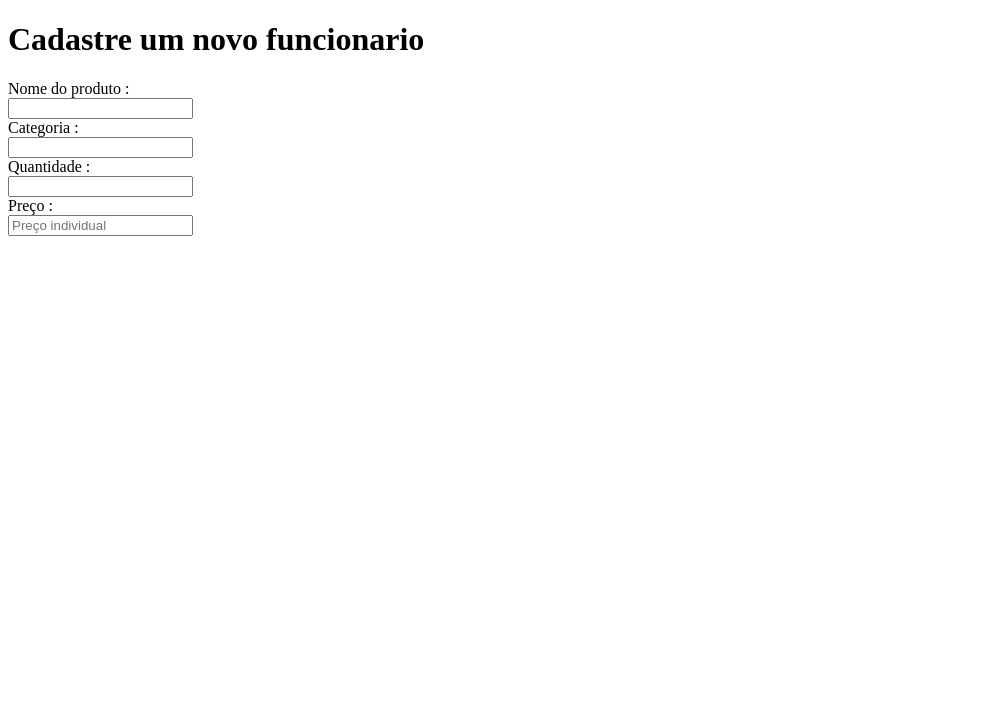
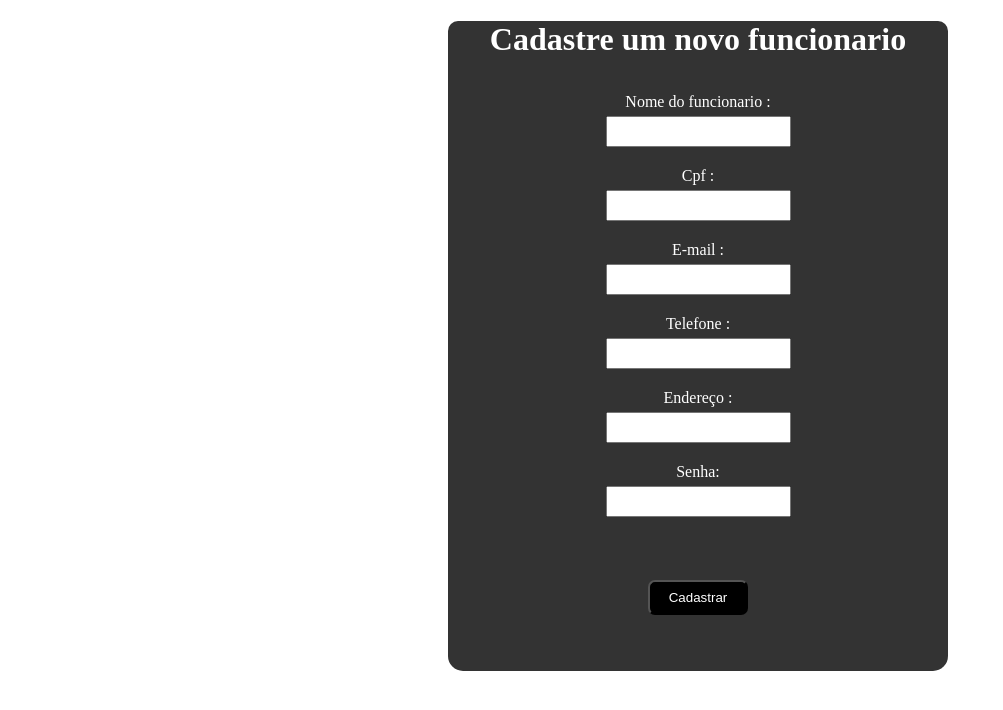
Before and after one commit to matheuscorreaprestes/Estoque, a plain HTML site: page pages/novousu.html in a window 1280 px wide. Shown: the whole page, without its empty margins (0-1003 px from the left). Drawn offline with Linux system fonts and the light colour scheme.

Commit message:
Sistema pronto, sem banco de dados

```diff
--- a/estilos/funcoes.css
+++ b/estilos/funcoes.css
@@ -1,5 +1,5 @@
 body{
-    margin-left: 30%;
+    margin-left: 35%;
     width: 500px;
     height: 700px;
 }
@@ -36,6 +36,13 @@ button{
     color: white;
 }
 
+#alll{
+    background-color: #333;
+    width: 500px;
+    height: 650px;
+    border-radius: 15px;
+}
+
 #all{
     background-color: #333;
     width: 500px;
@@ -46,3 +53,13 @@ button{
 .row{
     margin-top: 20px;
 }
+
+#valor{
+    margin-top: 45px;
+    height: 45px;
+    width: 150px;
+    background-color: black;
+    color: white;
+    border-radius: 7px;
+    margin-left: 35%;
+}
--- a/pages/novousu.html
+++ b/pages/novousu.html
@@ -4,8 +4,10 @@
     <meta charset="UTF-8">
     <meta name="viewport" content="width=device-width, initial-scale=1.0">
     <title>Cadastrar novo usuario</title>
+    <link rel="stylesheet" href="../estilos/funcoes.css">
 </head>
 <body>
+<div id="alll">
     <header>
         <h1>Cadastre um novo funcionario</h1>
     </header>
@@ -13,7 +15,7 @@
     <div id="containder">
         <div class="row">
             <div>
-                <label for="text">Nome do produto :</label>
+                <label for="text">Nome do funcionario :</label>
             </div>
             <div>
                  <input class="entrada" type="text" name="produto" >
@@ -21,7 +23,7 @@
         </div>
         <div class="row">
             <div>
-                <label for="text">Categoria :</label>
+                <label for="text">Cpf :</label>
             </div>
             <div>
                  <input class="entrada" type="text" name="produto" >
@@ -29,23 +31,42 @@
         </div>
         <div class="row">
             <div>
-                <label for="number">Quantidade :</label>
+                <label for="E-mail">E-mail :</label>
             </div>
             <div>
-                 <input class="entrada" type="number" name="produto" >
+                 <input class="entrada" type="email" name="produto" >
+            </div>
+
+        </div>
+        <div class="row">
+            <div>
+                <label for="text">Telefone :</label>
+            </div>
+            <div>
+                 <input class="entrada" type="text" name="produto" >
             </div>
         </div>
         <div class="row">
             <div>
-                <label for="number">Preço :</label>
+                <label for="text">Endereço :</label>
             </div>
             <div>
-                 <input class="entrada" type="number" placeholder="Preço individual" name="produto" >
+                 <input class="entrada" type="text" name="produto" >
+            </div>
+        </div>
+        <div class="row">
+            <div>
+                <label for="text">Senha:</label>
+            </div>
+            <div>
+                 <input class="entrada" type="text" name="produto" >
             </div>
 
         </div>
+    </div>
+    </br>
+    <button >Cadastrar</button>
 
-
-
+</div>
 </body>
 </html>
```
Also changed, not shown: pages/cons.html (+34 -1 lines), pages/geren.html (+30 -1 lines), pages/venda.html (+39 -1 lines), estilos/admin.css (deleted), estilos/style.css (deleted), pages/add.html (line endings or trailing spaces).
